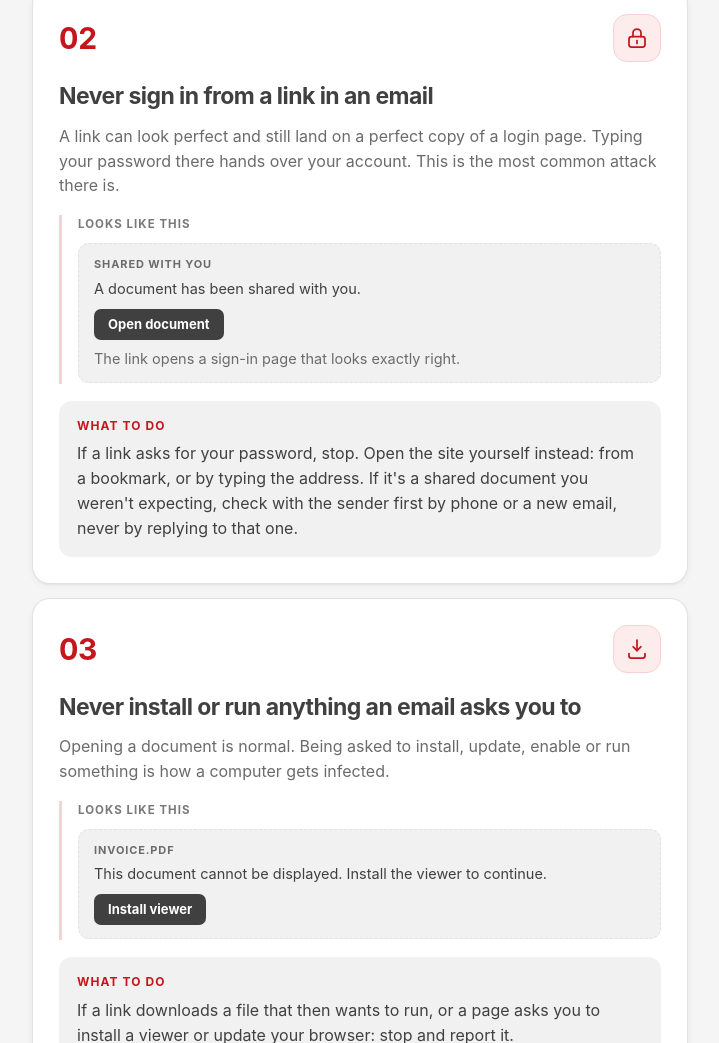
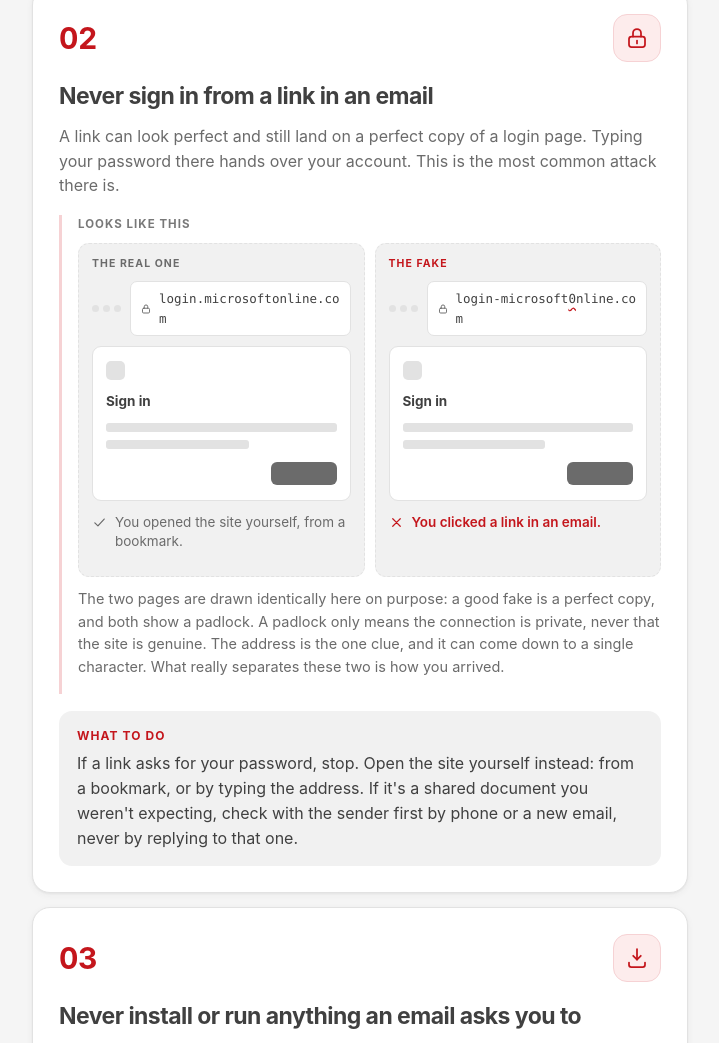
Before and after one commit to shihaaaan/emailsafety, a plain HTML site: page index.html in a window 1280 px wide. Shown: the part 1003-2046 px from the top of the page, without its empty margins (280-999 px from the left). Drawn offline with Linux system fonts and the light colour scheme.

Commit message:
Updated example

```diff
--- a/index.html
+++ b/index.html
@@ -168,6 +168,55 @@
     background:var(--ink);color:var(--card);font-size:13px;font-weight:650;
   }
   .spec-note{margin-top:8px;color:var(--muted)}
+  .cmp-wrap{display:flex;gap:10px;flex-wrap:wrap;margin-top:9px}
+  .cmp{
+    flex:1 1 240px;min-width:0;
+    border:1px dashed var(--line);border-radius:11px;
+    background:var(--inset);padding:12px 13px;
+  }
+  .cmp-tag{
+    font-size:10.5px;font-weight:700;letter-spacing:.1em;
+    text-transform:uppercase;margin-bottom:9px;
+  }
+  .cmp-tag.ok{color:var(--muted)}
+  .cmp-tag.bad{color:var(--accent)}
+  .win{display:flex;align-items:center;gap:9px;min-width:0}
+  .dots{display:flex;gap:4px;flex:0 0 auto}
+  .dots i{width:7px;height:7px;border-radius:50%;background:var(--line)}
+  .bar{
+    display:flex;align-items:center;gap:7px;min-width:0;flex:1 1 auto;
+    background:var(--card);border:1px solid var(--line);
+    border-radius:7px;padding:7px 9px;
+  }
+  .bar svg{
+    width:12px;height:12px;flex:0 0 auto;fill:none;stroke:var(--muted);
+    stroke-width:1.9;stroke-linecap:round;stroke-linejoin:round;
+  }
+  .url{
+    font-family:ui-monospace,SFMono-Regular,Menlo,Consolas,monospace;
+    font-size:12.5px;color:var(--ink);word-break:break-all;min-width:0;
+  }
+  .cmp-note{margin-top:11px;color:var(--muted);font-size:14.5px}
+  /* wireframe, not a replica: identical on both sides, on purpose */
+  .pg{
+    margin-top:10px;background:var(--card);
+    border:1px solid var(--line);border-radius:9px;padding:14px 13px 15px;
+  }
+  .pg-mark{width:19px;height:19px;border-radius:5px;background:var(--line);margin-bottom:11px}
+  .pg-title{font-size:13.5px;font-weight:700;color:var(--ink);margin-bottom:11px}
+  .pg-field{height:9px;border-radius:3px;background:var(--line);margin-bottom:8px}
+  .pg-field.b{width:62%}
+  .pg-btn{height:23px;width:66px;border-radius:6px;background:var(--muted);margin:13px 0 0 auto}
+  .how{
+    display:flex;gap:8px;align-items:flex-start;margin-top:12px;
+    font-size:13.5px;line-height:1.4;
+  }
+  .how svg{
+    width:15px;height:15px;flex:0 0 auto;margin-top:2px;fill:none;
+    stroke-width:1.9;stroke-linecap:round;stroke-linejoin:round;
+  }
+  .how.ok{color:var(--muted)} .how.ok svg{stroke:var(--muted)}
+  .how.bad{color:var(--accent);font-weight:600} .how.bad svg{stroke:var(--accent)}
   .do{
     margin:0;background:var(--inset);
     border-radius:13px;padding:16px 18px;
@@ -284,12 +333,40 @@
     <h2>Never sign in from a link in an email</h2>
     <p class="why">A link can look perfect and still land on a perfect copy of a login page. Typing your password there hands over your account. This is the most common attack there is.</p>
     <div class="eg"><b>Looks like this</b>
-      <div class="spec">
-        <div class="spec-label">Shared with you</div>
-        <div>A document has been shared with you.</div>
-        <span class="spec-btn">Open document</span>
-        <div class="spec-note">The link opens a sign-in page that looks exactly right.</div>
+      <div class="cmp-wrap">
+        <div class="cmp">
+          <div class="cmp-tag ok">The real one</div>
+          <div class="win">
+            <span class="dots" aria-hidden="true"><i></i><i></i><i></i></span>
+            <span class="bar"><svg viewBox="0 0 24 24" aria-hidden="true"><rect x="5" y="10.5" width="14" height="9.5" rx="2.2"/><path d="M8.5 10.5V7.4a3.5 3.5 0 0 1 7 0v3.1"/></svg><span class="url">login.microsoftonline.com</span></span>
+          </div>
+          <div class="pg" aria-hidden="true">
+              <div class="pg-mark"></div>
+              <div class="pg-title">Sign in</div>
+              <div class="pg-field"></div>
+              <div class="pg-field b"></div>
+              <div class="pg-btn"></div>
+            </div>
+          <p class="how ok"><svg viewBox="0 0 24 24" aria-hidden="true"><path d="M4.5 12.5l5 5 10-11"/></svg><span>You opened the site yourself, from a bookmark.</span></p>
+        </div>
+        <div class="cmp">
+          <div class="cmp-tag bad">The fake</div>
+          <div class="win">
+            <span class="dots" aria-hidden="true"><i></i><i></i><i></i></span>
+            <span class="bar"><svg viewBox="0 0 24 24" aria-hidden="true"><rect x="5" y="10.5" width="14" height="9.5" rx="2.2"/><path d="M8.5 10.5V7.4a3.5 3.5 0 0 1 7 0v3.1"/></svg><span class="url">login-microsoft<span class="flag">0</span>nline.com</span></span>
+          </div>
+          <div class="pg" aria-hidden="true">
+              <div class="pg-mark"></div>
+              <div class="pg-title">Sign in</div>
+              <div class="pg-field"></div>
+              <div class="pg-field b"></div>
+              <div class="pg-btn"></div>
+            </div>
+          <p class="how bad"><svg viewBox="0 0 24 24" aria-hidden="true"><path d="M6 6l12 12M18 6L6 18"/></svg><span>You clicked a link in an email.</span></p>
+        </div>
       </div>
+      <p class="cmp-note">The two pages are drawn identically here on purpose: a good fake is a perfect copy, and both show a padlock. A padlock only means the connection is private, never that the site is genuine. The address is the one clue, and it can come down to a single character. What really separates these two is how you arrived.</p>
+    </div>
     </div>
     <p class="do"><b>What to do</b>If a link asks for your password, stop. Open the site yourself instead: from a bookmark, or by typing the address. If it's a shared document you weren't expecting, check with the sender first by phone or a new email, never by replying to that one.</p>
   </section>
```
